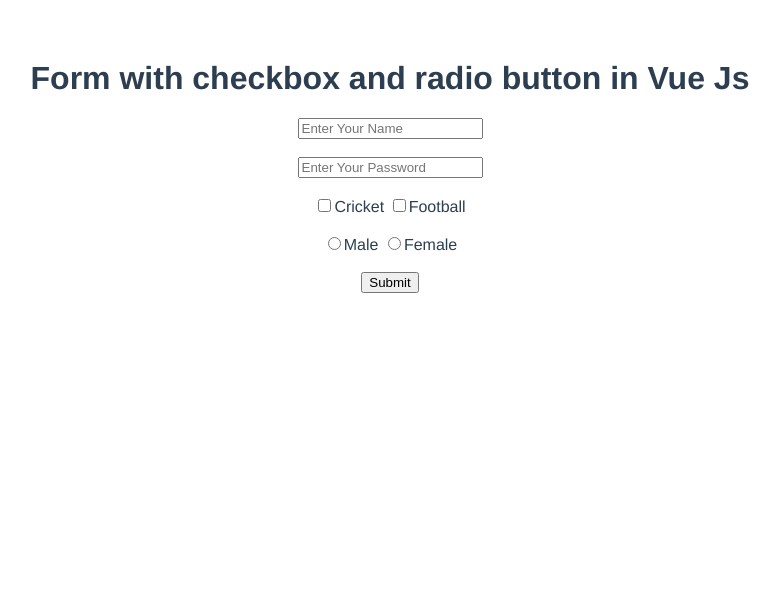
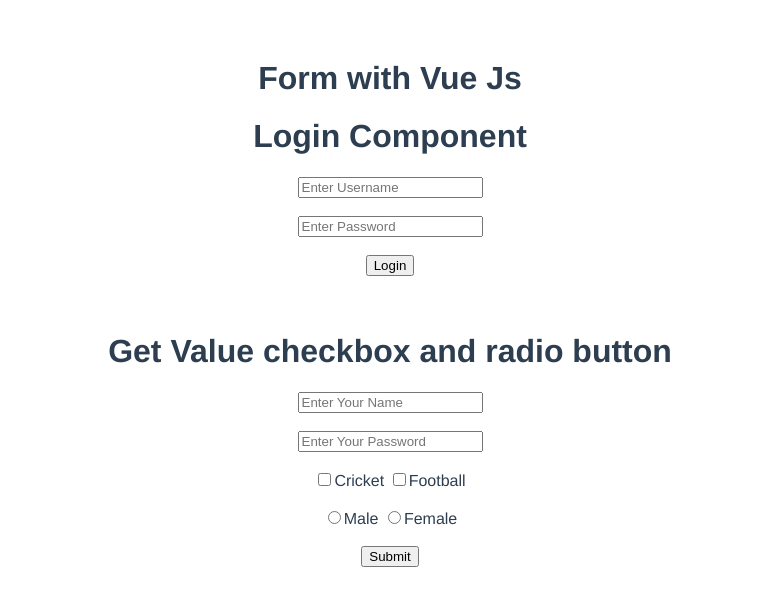
Before and after one commit to fenil8460/VueJs, a Vue app in the folder hello-world/: page / in a window 1280 px wide. Shown: the top 606 px of the page, without its empty margins (250-1030 px from the left). Built offline with nearby package versions, Linux system fonts and the light colour scheme.

Commit message:
get value and Validation

```diff
--- a/hello-world/src/App.vue
+++ b/hello-world/src/App.vue
@@ -1,17 +1,26 @@
 <template>
   <div>
-  <h1>Form with checkbox and radio button in Vue Js</h1>
+  <h1>Form with  Vue Js</h1>
+
+    <!--<Login />-->
+    <Validation />
+    <br>
+    <br>
     <Signup />
   </div>
 </template>
 
 <script>
 import Signup from './components/Signup.vue'
+// import Login from './components/Login.vue'
+import Validation from './components/Validation.vue'
 
 export default {
   name: 'App',
   components: {
-    Signup
+    Signup,
+    Validation
+    // Login
   }
 }
 </script>
--- /dev/null
+++ b/hello-world/src/components/Login.vue
@@ -0,0 +1,27 @@
+<template>
+    <div>
+        <h1>Login Component</h1>
+<input type="text" name="username" placeholder="Enter Username" v-model="loginForm.username"/><br><br>
+  <input type="password" name="password" placeholder="Enter Password" v-model="loginForm.password"/><br><br>
+  <button v-on:click="loginData">Login</button>
+    </div>
+</template>
+<script>
+
+export default{
+    name : 'Login',
+    methods:{
+        loginData(){
+            console.log(this.loginForm)
+        }
+    },
+    data(){
+        return {
+            loginForm:{
+                username:null,
+                password:null
+            }
+        }
+    }
+}
+</script>
--- a/hello-world/src/components/Signup.vue
+++ b/hello-world/src/components/Signup.vue
@@ -1,5 +1,6 @@
 <template>
     <div>
+    <h1>Get Value checkbox and radio button</h1>
     <input type="text" placeholder="Enter Your Name" v-model="signup.username" /> <br><br>
     <input type="Password" placeholder="Enter Your Password" v-model="signup.password" /> <br><br>
     <input type="checkbox" id="cricket" value="cricket" v-model="signup.hobbies" />
--- /dev/null
+++ b/hello-world/src/components/Validation.vue
@@ -0,0 +1,47 @@
+<template>
+    <div>
+        <h1>Login Component</h1>
+        <p v-if="error.length">
+        <b>Please correct the following errors</b>
+        <ul>
+            <li style="tex" v-for="e in error" v-bind:key="e.id">{{error}}</li>
+        </ul>
+        </p>
+        <form @submit="login">
+            <input type="text" name="username" placeholder="Enter Username" v-model="name"/><br><br>
+            <input type="password" name="password" placeholder="Enter Password" v-model="password" /><br><br>
+            <button type="submit">Login</button>
+
+        </form>
+    </div>
+</template>
+<script>
+
+export default{
+    name : 'Validation',
+    data(){
+        return {
+            error:[],
+            name:null,
+            password:null
+        }
+    },
+    methods:{
+        login(e){
+            this.error=[]
+            if(this.name && this.password){
+                console.log("no error")
+            }
+            if(!this.name){
+                this.error.push("Username is require")
+            }
+            if(!this.password){
+                this.error.push("Password is require")
+            }
+            console.log("Hello",this.error)
+            e.preventDefault();
+        }
+    }
+
+}
+</script>
```
